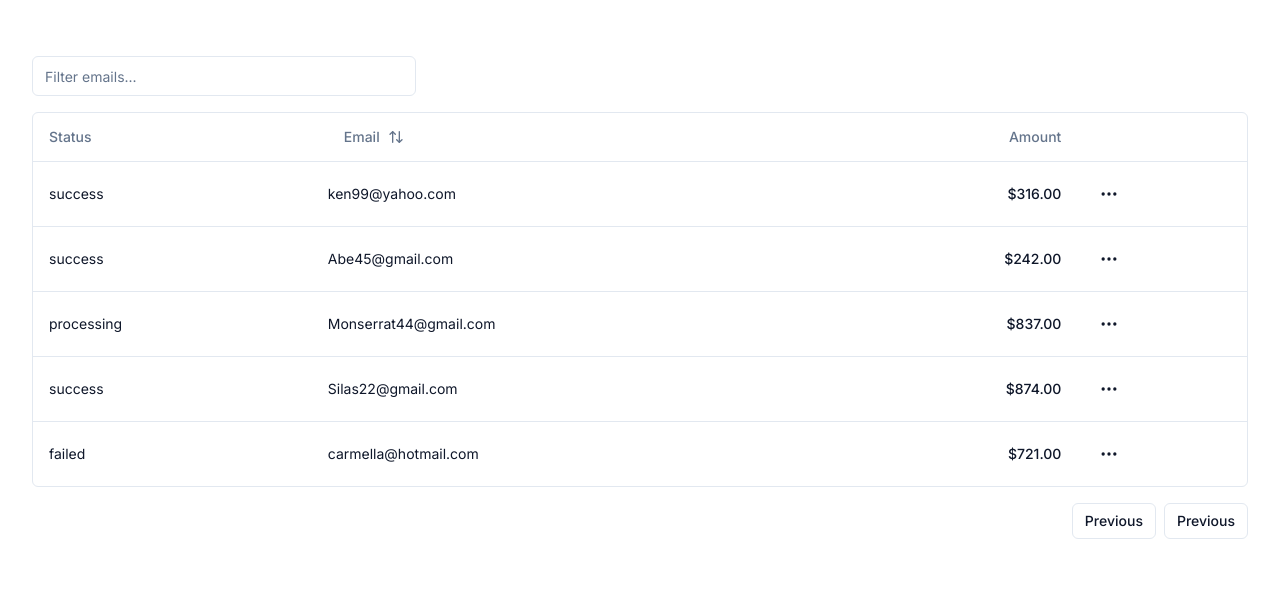
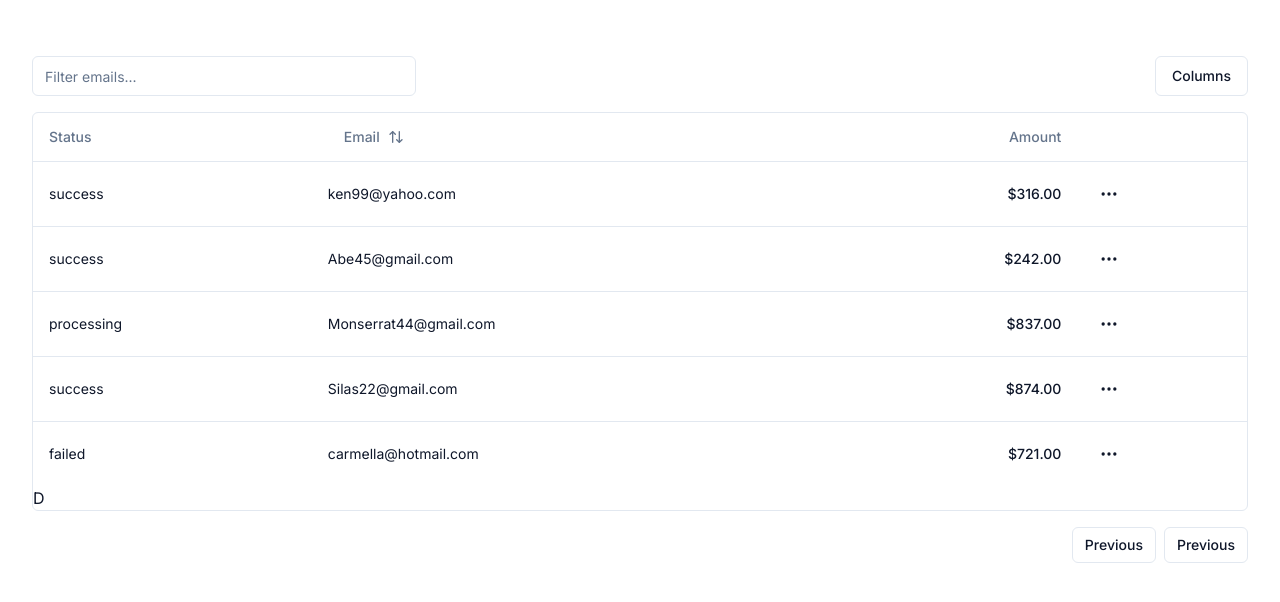
Before and after one commit to pqhung3007/h2-coffee-frontend, a Next.js app: page /payments in a window 1280 px wide. Shown: the top 602 px of the page. Built offline with nearby package versions, Linux system fonts and the light colour scheme.

Commit message:
feat: filter column by visibility

```diff
--- a/app/payments/data-table.tsx
+++ b/app/payments/data-table.tsx
@@ -1,7 +1,14 @@
 "use client";
 
 import { Button } from "@/components/ui/button";
+import {
+  DropdownMenu,
+  DropdownMenuCheckboxItem,
+  DropdownMenuContent,
+  DropdownMenuTrigger,
+} from "@/components/ui/dropdown-menu";
 import { Input } from "@/components/ui/input";
+
 import {
   Table,
   TableBody,
@@ -14,6 +21,7 @@
   ColumnDef,
   ColumnFiltersState,
   SortingState,
+  VisibilityState,
   flexRender,
   getCoreRowModel,
   getFilteredRowModel,
@@ -34,6 +42,7 @@
 }: DataTableProps<TData, TValue>) {
   const [sorting, setSorting] = useState<SortingState>([]);
   const [columnFilters, setColumnFilters] = useState<ColumnFiltersState>([]);
+  const [columnVisibility, setColumnVisibility] = useState<VisibilityState>({});
 
   const table = useReactTable({
     columns,
@@ -44,9 +53,11 @@
     getFilteredRowModel: getFilteredRowModel(),
     onSortingChange: setSorting,
     onColumnFiltersChange: setColumnFilters,
+    onColumnVisibilityChange: setColumnVisibility,
     state: {
       sorting,
       columnFilters,
+      columnVisibility,
     },
   });
 
@@ -61,6 +72,31 @@
           }}
           className="max-w-sm"
         />
+        <DropdownMenu>
+          <DropdownMenuTrigger asChild>
+            <Button variant="outline" className="ml-auto">
+              Columns
+            </Button>
+          </DropdownMenuTrigger>
+          <DropdownMenuContent align="end">
+            {table
+              .getAllColumns()
+              .filter((column) => column.getCanHide())
+              .map((column) => {
+                return (
+                  <DropdownMenuCheckboxItem
+                    key={column.id}
+                    checked={column.getIsVisible()}
+                    onCheckedChange={(value) =>
+                      column.toggleVisibility(!!value)
+                    }
+                  >
+                    {column.id}
+                  </DropdownMenuCheckboxItem>
+                );
+              })}
+          </DropdownMenuContent>
+        </DropdownMenu>
       </div>
 
       <div className="rounded-md border">
@@ -113,6 +149,7 @@
             )}
           </TableBody>
         </Table>
+        D
       </div>
 
       <div className="flex items-center justify-end space-x-2 py-4">
```
